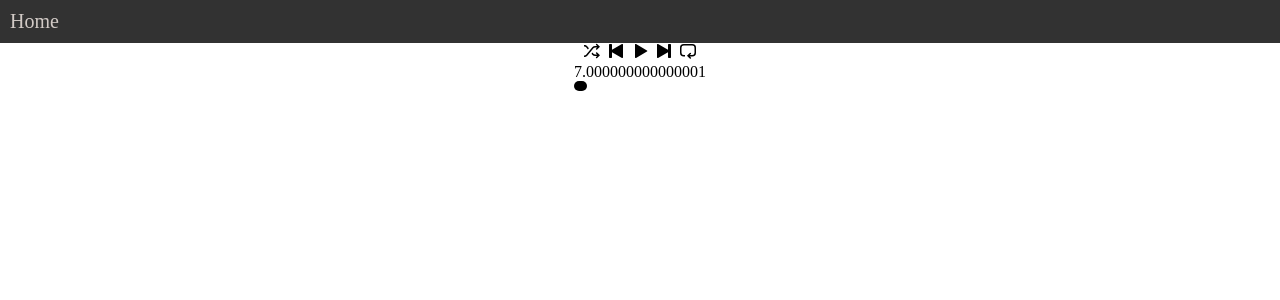
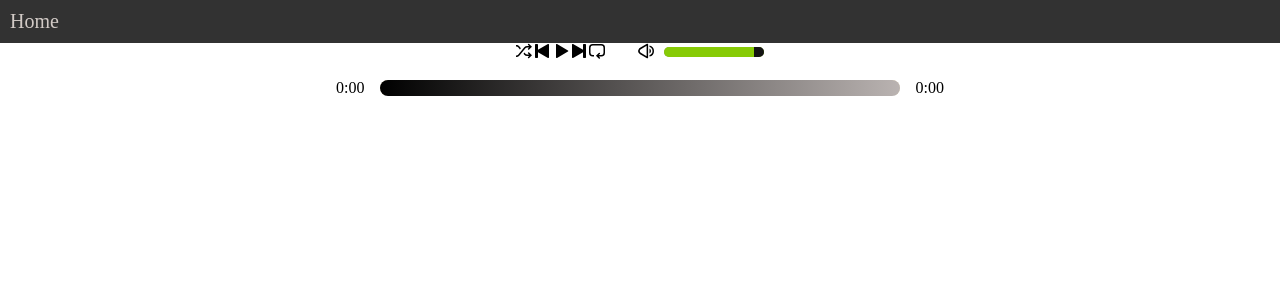
Before and after one commit to Mdidu/musical-streaming-app, a React (Create React App) app: page / in a window 1280 px wide. Shown: the top 300 px of the page. Built offline with nearby package versions, Linux system fonts and the light colour scheme.

Commit message:
base for music player component is OK

```diff
--- a/src/views/components/progress/progress.js
+++ /dev/null
@@ -1,38 +0,0 @@
-import { useEffect, useState } from "react";
-import styles from "./progress.module.css";
-const dureeTotal = 100;
-export function ProgressComponent() {
-  const [isListen, setListen] = useState(true);
-  const [isListeningPercentage, setListeningPercentage] = useState(0);
-
-  let dureeEcoulee = 0;
-
-  // Déclenche le setInterval au chargement
-  useEffect(() => {
-    if (isListen) {
-      setInterval(() => {
-        dureeEcoulee += 1;
-        // Définie et met à jour l'avancement dans la musique
-        setListeningPercentage((dureeEcoulee / dureeTotal) * 100);
-      }, 1000);
-    }
-  }, []);
-
-  // Ecrire une function pour convertir isListeningPercentage et dureeTotal au format XX:XX
-
-  /**
-   * Doit savoir si la musique est en cours d'écoute ou pas
-   * Doit avoir la durée de la musique et le temps écoulé
-   * isListeningPercentage doit être la valeur width de la class progress
-   * Doit avoir le moment où l'on est à gauche et la durée totale à droite
-   * Doit pouvoir sélectionner ou l'on veut être dans la musique en cliquant sur la barre
-   *  */
-  return (
-    <span>
-      {isListeningPercentage}
-      <span className={styles.progress_bar}>
-        <div className={styles.progress}></div>
-      </span>
-    </span>
-  );
-}
--- a/src/views/components/progress/progress.module.css
+++ /dev/null
@@ -1,12 +0,0 @@
-.progress_bar {
-  background-color: rgb(157, 157, 157);
-  width: 50%;
-  height: 10px;
-  border-radius: 10px;
-}
-.progress {
-  background-color: black;
-  width: 10%;
-  height: 10px;
-  border-radius: 10px;
-}
--- a/src/views/components/sound-reader/sound-reader.js
+++ b/src/views/components/sound-reader/sound-reader.js
@@ -1,22 +1,39 @@
-import { useState } from "react";
+import { useEffect, useRef, useState } from "react";
+import { SvgMuted } from "../../icons/Muted";
 import { SvgNext } from "../../icons/Next";
 import { SvgPause } from "../../icons/Pause";
 import { SvgPlay } from "../../icons/Play";
 import { SvgPrevious } from "../../icons/Previous";
 import { SvgRandomPlayback } from "../../icons/RandomPlayback";
 import { SvgRepeat } from "../../icons/Repeat";
-import { ProgressComponent } from "../progress/progress";
+import { SvgVolume } from "../../icons/Volume";
+import Mp3 from "./ReadAllOver-NathanMoore.mp3";
 import styles from "./sound-reader.module.css";
 
 export function SoundReaderComponent() {
+  /** HOOKS */
   const [isListen, setIsListen] = useState(false);
+  const [isMuted, setIsMuted] = useState(false);
+  const [isLoop, setIsLoop] = useState(false);
+  const [songInfo, setSongInfo] = useState({
+    currentTime: 0,
+    duration: 0,
+  });
 
-  const listenComponent = isListen ? (
-    <SvgPause data-testid="player-pause" />
-  ) : (
-    <SvgPlay data-testid="player-play" />
-  );
+  const audioRef = useRef();
 
+  useEffect(() => {
+    audioRef.current.loop = isLoop;
+  }, [isLoop]);
+
+  useEffect(() => {
+    audioRef.current.muted = isMuted;
+  }, [isMuted]);
+
+  /** CONSTANTES */
+  const animationPercentage = (songInfo.currentTime / songInfo.duration) * 100;
+
+  /** EVENT FUNCTIONS */
   const onClickRandomPlayback = () => {
     // call le store pour exécuter l'action
   };
@@ -24,15 +41,64 @@ export function SoundReaderComponent() {
     // call le store pour exécuter l'action
   };
   const onClickReader = () => {
+    !isListen ? audioRef.current.play() : audioRef.current.pause();
+
     // call le store pour exécuter l'action
     setIsListen(!isListen);
+    // audioRef.current.muted()
   };
   const onClickNext = () => {
     // call le store pour exécuter l'action
   };
   const onClickRepeat = () => {
-    // call le store pour exécuter l'action
+    setIsLoop((isLoop) => !isLoop);
   };
+  const onClickMuted = () => {
+    setIsMuted((isMuted) => !isMuted);
+  };
+  const onChangeVolume = (e) => {
+    audioRef.current.volume = e.target.value / 100;
+    audioRef.current.volume === 0 ? setIsMuted(true) : setIsMuted(false);
+  };
+
+  const timeUpdateHandler = (e) => {
+    // Update song state from audio html properties
+    setSongInfo({
+      currentTime: e.target.currentTime,
+      duration: e.target.duration,
+    });
+
+    if (!isLoop && audioRef.current.currentTime === audioRef.current.duration)
+      setIsListen(!isListen);
+  };
+
+  /** FUNCTIONS */
+  const getTime = (time) => {
+    // Format time from sec to min : sec
+    let minutes = Math.floor(time / 60);
+    let seconds = ("0" + Math.floor(time % 60)).slice(-2);
+    return minutes + ":" + seconds;
+  };
+  const dragHandler = (e) => {
+    audioRef.current.currentTime = e.target.value;
+    setSongInfo({
+      ...songInfo,
+      currentTime: e.target.value,
+    });
+  };
+
+  /** CONDITIONAL COMPONENT DISPLAY ACCORDING TO STATE */
+  const listenComponent = isListen ? (
+    <SvgPause data-testid="player-pause" />
+  ) : (
+    <SvgPlay data-testid="player-play" />
+  );
+
+  const volumeComponent = isMuted ? (
+    <SvgMuted data-testid="player-muted" onClick={onClickMuted} />
+  ) : (
+    <SvgVolume data-testid="player-volume" onClick={onClickMuted} />
+  );
 
   return (
     <div id={styles.sound_reader}>
@@ -50,10 +116,53 @@ export function SoundReaderComponent() {
           <SvgNext />
         </span>
         <span data-testid="repeat" onClick={onClickRepeat}>
-          <SvgRepeat />
+          <SvgRepeat className={isLoop ? styles.sound_reader_active : ''} />
+        </span>
+        <span className={styles.sound_reader_volume}>
+          {volumeComponent}
+          <span className={styles.sound_reader_volume_slider}>
+            <input
+              className={styles.volume}
+              data-testid="volume"
+              type="range"
+              min={0}
+              max={100}
+              defaultValue={100}
+              onChange={onChangeVolume}
+            />
+          </span>
         </span>
       </div>
-      <ProgressComponent />
+
+      <audio
+        controls
+        src={Mp3}
+        ref={audioRef}
+        onTimeUpdate={timeUpdateHandler}
+        onLoadedMetadata={timeUpdateHandler}
+        hidden
+      />
+
+      <div className={styles.time_control}>
+        <p>{getTime(songInfo.currentTime)}</p>
+        <div className={styles.track}>
+          <input
+            onChange={dragHandler}
+            min={0}
+            max={songInfo.duration || 0}
+            value={songInfo.currentTime}
+            type="range"
+          />
+          <div
+            className={styles.animate_track}
+            style={{
+              transform: `translateX(${animationPercentage}%)`,
+            }}
+          ></div>
+        </div>
+
+        <p>{getTime(songInfo.duration || 0)}</p>
+      </div>
     </div>
   );
 }
--- a/src/views/components/sound-reader/sound-reader.module.css
+++ b/src/views/components/sound-reader/sound-reader.module.css
@@ -5,8 +5,125 @@
 
 }
 #sound_reader_btns {
-  width: 120px;
+  width: 250px;
   display: flex;
   align-content: space-between;
   justify-content: space-around;
 }
+.sound_reader_active {
+  color: #87cb06;
+}
+.player {
+  min-height: 20vh;
+  display: flex;
+  flex-direction: column;
+  align-items: center;
+  justify-content: space-between;
+}
+
+.time_control {
+  width: 50%;
+  display: flex;
+  align-items: center;
+}
+.time_control input {
+  width: 100%;
+  -webkit-appearance: none;
+  background: #f3e5c2;
+  cursor: pointer;
+}
+.time_control p {
+  padding: 1rem;
+}
+
+.play-control {
+  display: flex;
+  justify-content: space-between;
+  align-items: center;
+  padding: 1rem;
+
+  width: 40%;
+}
+
+.track {
+  width: 100%;
+  height: 1rem;
+  position: relative;
+  overflow: hidden;
+  border-radius: 1rem;
+}
+.animate_track {
+  background: linear-gradient(to right, black, #c5bebc);
+  width: 100%;
+  height: 100%;
+  position: absolute;
+  top: 0;
+  left: 0;
+  transform: translateX(0%);
+  padding: 1rem;
+  pointer-events: none;
+}
+.sound_reader_volume {
+  display: inline-flex;
+}
+.sound_reader_volume svg {
+  margin-left: 30px;
+}
+.sound_reader_volume_slider {
+  margin-left: 10px;
+}
+.sound_reader_volume_slider input[type='range'] {
+  overflow: hidden;
+  border-radius: 10px;
+  height: 10px;
+  width: 100px;
+  -webkit-appearance: none;
+  background-color: #999493;
+}
+
+.sound_reader_volume_slider  input[type='range']::-webkit-slider-runnable-track {
+  height: 10px;
+  -webkit-appearance: none;
+  color: #87cb06;
+  margin-top: -1px;
+}
+
+.sound_reader_volume_slider  input[type='range']::-webkit-slider-thumb {
+  width: 10px;
+  height: 10px;
+  cursor: ew-resize;
+  background: #141414;
+  box-shadow: -80px 0 0 80px #87cb06  ;
+}
+.sound_reader_volume_slider  input[type='range']::-moz-range-thumb {
+  width: 10px;
+  height: 10px;
+  cursor: ew-resize;
+  background: #141414;
+  box-shadow: -80px 0 0 80px #87cb06  ;
+}
+
+input[type="range"]:focus {
+  outline: none;
+}
+input[type="range"]::-webkit-slider-thumb {
+  -webkit-appearance: none;
+  height: 15px;
+  width: 15px;
+}
+input[type="range"]::-moz-range-thumb {
+  -webkit-appearance: none;
+  background-color: transparent;
+  border: transparent;
+  height: 15px;
+  width: 15px;
+}
+
+@media screen and (max-width: 768px) {
+  .time_control {
+    width: 90%;
+  }
+  .play_control {
+    width: 80%;
+  }
+}
--- /dev/null
+++ b/src/views/icons/Muted.js
@@ -0,0 +1,14 @@
+export const SvgMuted = (props) => (
+  <svg height={16} width={16} {...props}>
+    <path
+      d="M13.86 5.47a.75.75 0 00-1.061 0l-1.47 1.47-1.47-1.47A.75.75 0 008.8 6.53L10.269 8l-1.47 1.47a.75.75 0 101.06 1.06l1.47-1.47 1.47 1.47a.75.75 0 001.06-1.06L12.39 8l1.47-1.47a.75.75 0 000-1.06z"
+      fill="currentColor"
+      fillRule="evenodd"
+    ></path>
+    <path
+      d="M10.116 1.5A.75.75 0 008.991.85l-6.925 4a3.642 3.642 0 00-1.33 4.967 3.639 3.639 0 001.33 1.332l6.925 4a.75.75 0 001.125-.649v-1.906a4.73 4.73 0 01-1.5-.694v1.3L2.817 9.852a2.141 2.141 0 01-.781-2.92c.187-.324.456-.594.78-.782l5.8-3.35v1.3c.45-.313.956-.55 1.5-.694V1.5z"
+      fill="currentColor"
+      fillRule="evenodd"
+    ></path>
+  </svg>
+);
```
Also changed, not shown: 1 other file (tests, documents, lock files or other folders).
